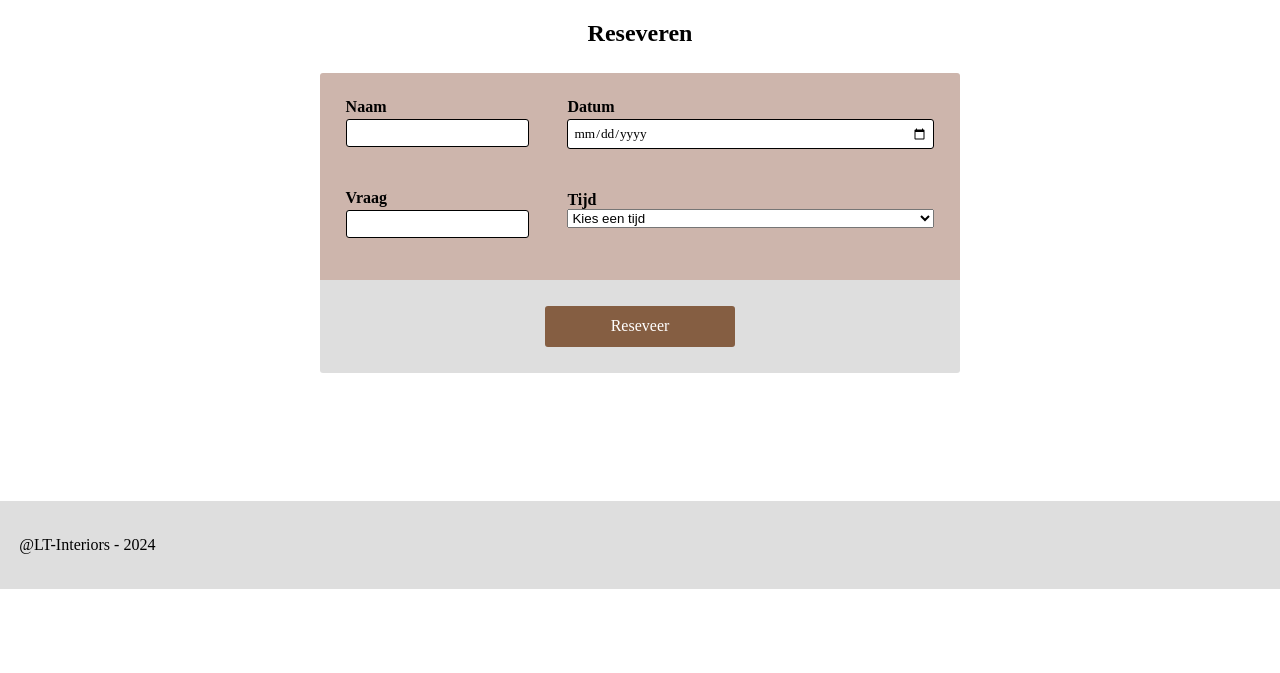
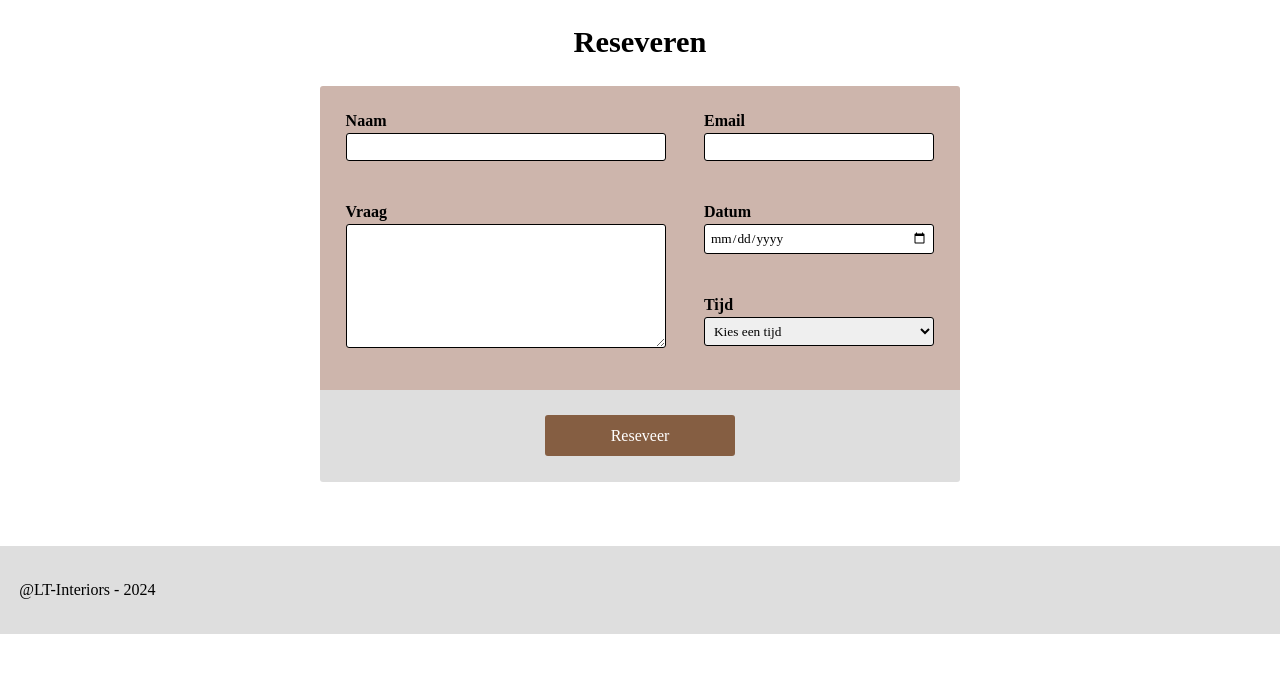
Before and after one commit to AlexDusselaar/CLE2, a PHP site: page /reserveren.php in a window 1280 px wide. Shown: the part 56-729 px from the top of the page. Run offline with PHP 8.4, Linux system fonts and the light colour scheme; some web fonts are replaced.

Commit message:
CSS register finished

```diff
--- a/css/style.css
+++ b/css/style.css
@@ -200,6 +200,7 @@ footer {
 .form {
   display: flex;
   justify-content: center;
+  font-size: 1.9rem;
 }
 
 .imputfieldsbg {
@@ -217,7 +218,7 @@ footer {
   color: #000;
 }
 
-input {
+input,textarea,select {
   border-radius: 3px;
   border: 1px solid;
   font-family: "Inria Serif", serif;
@@ -245,7 +246,7 @@ input {
   display: flex;
   justify-content: center;
   padding: 2vw 20vw;
-  margin: 0 25vw 10vw 25vw;
+  margin: 0 25vw 5vw 25vw;
   border-bottom-left-radius: 3px;
   border-bottom-right-radius: 3px;
 }
--- a/register.php
+++ b/register.php
@@ -29,8 +29,6 @@ if (isset($_POST['submit'])) {
     }
 }
 ?>
-
-
 
 
 <?php
--- a/reserveren.php
+++ b/reserveren.php
@@ -51,7 +51,7 @@ if (empty($errors)) {
 
                     <div class="formfield">
                         <label for="vraag">Vraag</label>
-                        <input id="vraag" type="text" name="vraag" value="<?= $vraag ?? '' ?>"/>
+                        <textarea id="vraag" name="vraag" rows="7" cols="40" value="<?= $vraag ?? '' ?>"></textarea>
                         <p>
                             <?= $errors['tijd'] ?? '' ?>
                         </p>
@@ -59,6 +59,16 @@ if (empty($errors)) {
                 </div>
 
                 <div class="flex2">
+
+                    <div class="formfield">
+                        <label for="email">Email</label>
+                        <input id="email" type="text" name="email"
+                               value="<?= $email ?? '' ?>"/>
+                        <p>
+                            <?= $errors['email'] ?? '' ?>
+                        </p>
+                    </div>
+
                     <div class="formfield">
                         <label for="datum">Datum</label>
                         <input id="datum" type="date" name="datum"
```
